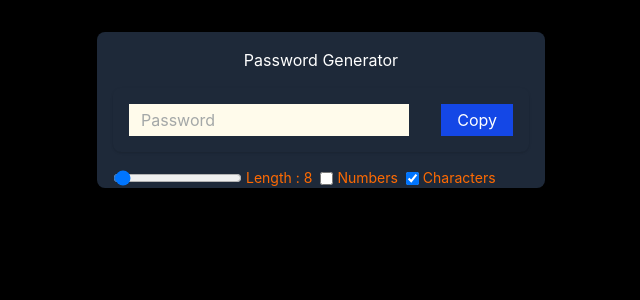
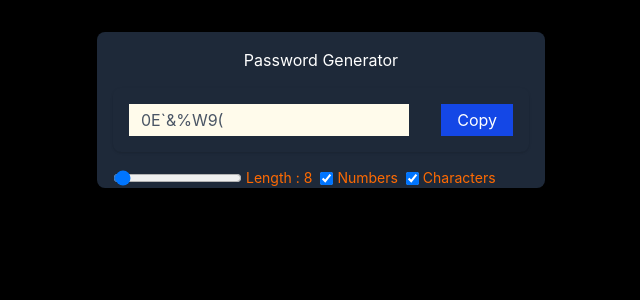
Before and after one commit to AakifCodes/react-js, a React (Vite) app in the folder 05passwordGenerator/: page / in a window 1280 px wide. Shown: the top 300 px of the page, without its empty margins (319-959 px from the left). Built offline with nearby package versions, Linux system fonts and the light colour scheme.

Commit message:
use useEffect function

```diff
--- a/05passwordGenerator/src/App.jsx
+++ b/05passwordGenerator/src/App.jsx
@@ -1,4 +1,4 @@
-import { useState, useCallback } from 'react'
+import { useState, useCallback, useEffect } from 'react'
 import Button from './components/button'
 import './App.css'
 
@@ -23,6 +23,10 @@ function App() {
 
   }, [length, numberAllowed, charAllowed, setPassword])
 
+  useEffect(() => {
+    passwordGenerator()
+
+  }, [length, numberAllowed, charAllowed, passwordGenerator])
 
   return (
     <>
@@ -57,6 +61,7 @@ function App() {
           <div className='flex items-center gap-x-1'>
             <input
             type="checkbox"
+            defaultChecked={numberAllowed}
             id="numberInput"
             onChange={() => {
               setNumberAllowed((prev) => !prev)
```
